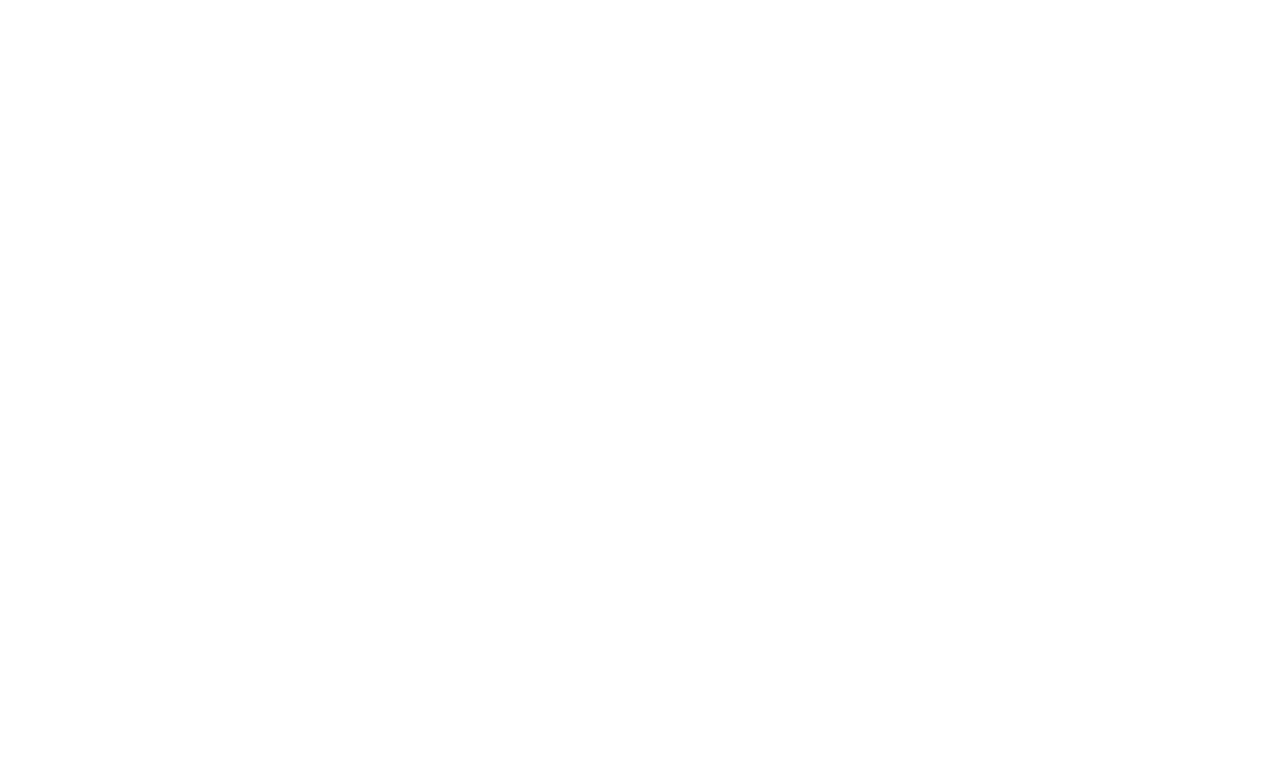
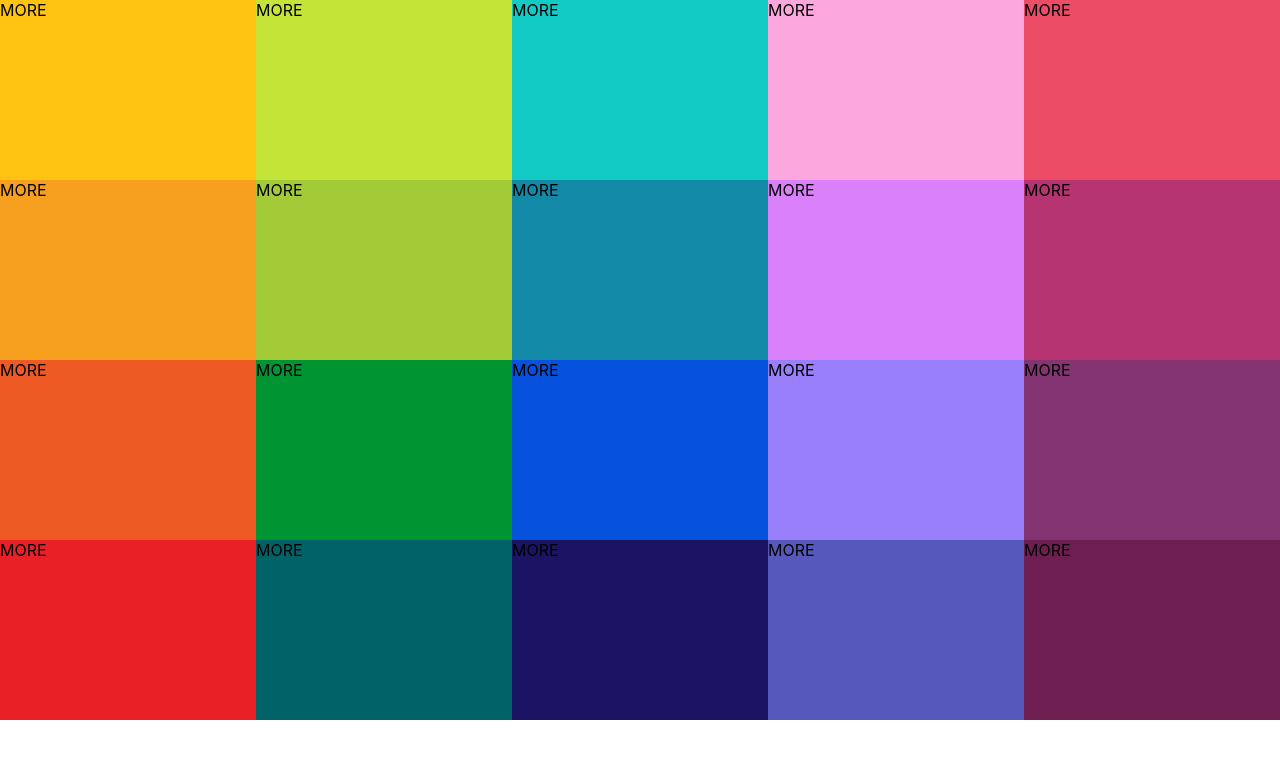
Before and after one commit to JunaidQureshi05/Paletly, a React (Create React App) app: page / in a window 1280 px wide. Shown: the top 758 px of the page. Built offline with nearby package versions, Linux system fonts and the light colour scheme.

Commit message:
Color Box

```diff
--- a/src/App.tsx
+++ b/src/App.tsx
@@ -6,7 +6,7 @@
 function App() {
   return (
     <div>
-      <Palette {...seedColor[4]} />
+      <Palette {...seedColor[2]} />
     </div>
   );
 }
--- /dev/null
+++ b/src/components/ColorBox/ColorBox.css
@@ -0,0 +1,8 @@
+.ColorBox {
+  width: 20%;
+  height: 25%;
+  margin: 0 auto;
+  display: inline-block;
+  position: relative;
+  cursor: pointer;
+}
--- /dev/null
+++ b/src/components/ColorBox/index.tsx
@@ -0,0 +1,11 @@
+import React from "react";
+import "./ColorBox.css";
+const ColorBox = ({ color }: { color: { color: string; name: string } }) => {
+  return (
+    <div style={{ backgroundColor: color.color }} className="ColorBox">
+      <span>MORE</span>
+    </div>
+  );
+};
+
+export default ColorBox;
--- /dev/null
+++ b/src/components/Palette/Palette.css
@@ -0,0 +1,6 @@
+.Palette {
+  height: 100vh;
+}
+.Palette-colors {
+  height: 90%;
+}
--- a/src/components/Palette/index.tsx
+++ b/src/components/Palette/index.tsx
@@ -1,5 +1,6 @@
 import React from "react";
-
+import ColorBox from "../ColorBox";
+import "./Palette.css";
 interface PaletteProps {
   colors: { name: string; color: string }[];
   emoji: string;
@@ -11,7 +12,11 @@
   return (
     <div className="Palette">
       {/* Navbar goes here */}
-      <div className="Palette-colors">{/* Bunch of color boxes */}</div>
+      <div className="Palette-colors">
+        {palette.colors.map((color) => (
+          <ColorBox color={color} />
+        ))}
+      </div>
       {/* Footer goes here */}
     </div>
   );
```
